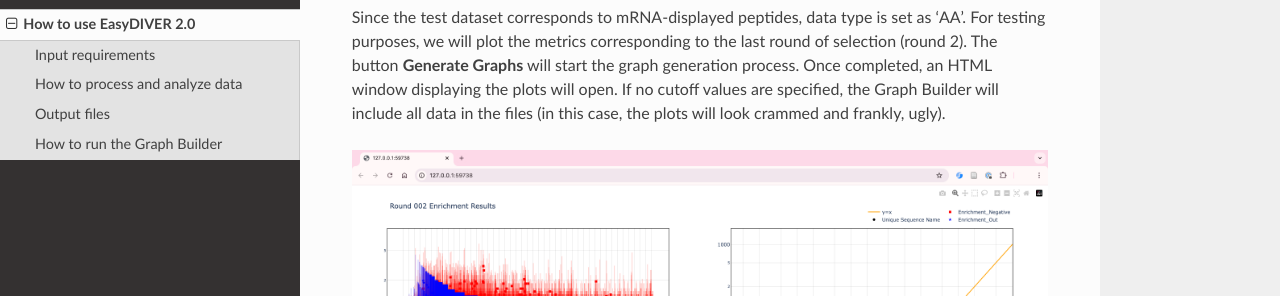
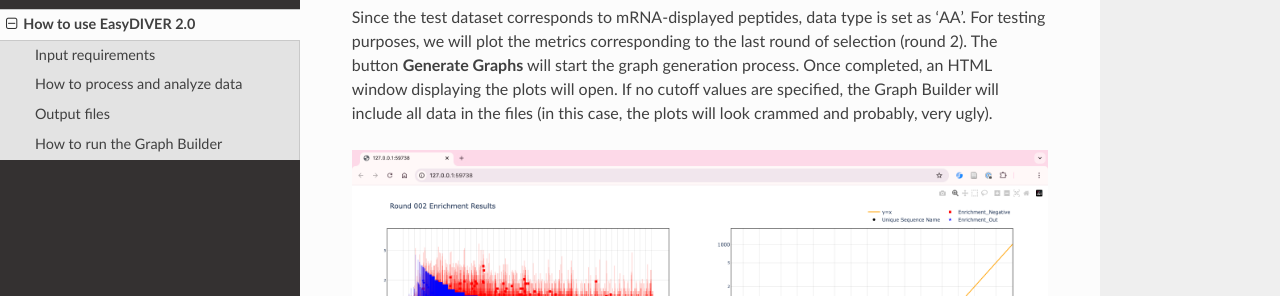
Before and after one commit to celiablanco/EasyDiverPlus, a Sphinx documentation site: the page built from docs/source/usage.rst, in a window 1280 px wide and 900 px high, scrolled down 11106 px. Shown: the part 202-498 px from the top of the window. Built offline with Sphinx 7.4.7 and the Read the Docs theme 2.0.0, drawn with Linux system fonts in a browser that asks for light colours.

```diff
--- a/docs/source/usage.rst
+++ b/docs/source/usage.rst
@@ -237,7 +237,7 @@
 For testing purposes, we will plot the metrics corresponding to the last round of selection (round 2).
 The button **Generate Graphs** will start the graph generation process.
 Once completed, an HTML window displaying the plots will open.
-If no cutoff values are specified, the Graph Builder will include all data in the files (in this case, the plots will look crammed and frankly, ugly).
+If no cutoff values are specified, the Graph Builder will include all data in the files (in this case, the plots will look crammed and probably, very ugly).
 
 .. image:: _static/images/plot1.png
    :alt: EasyDIVER 2.0
```
